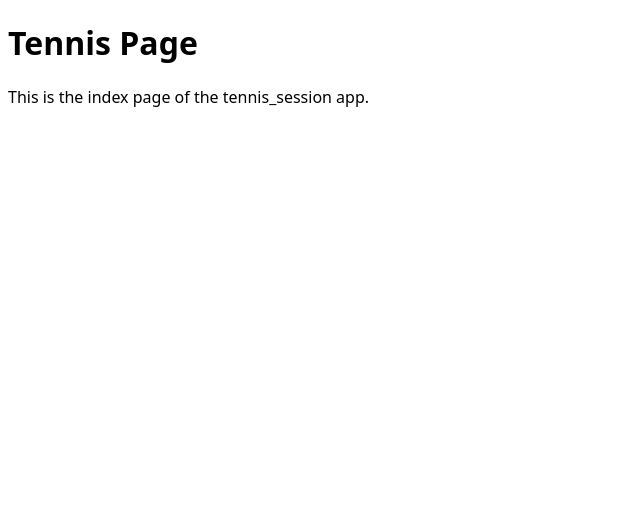
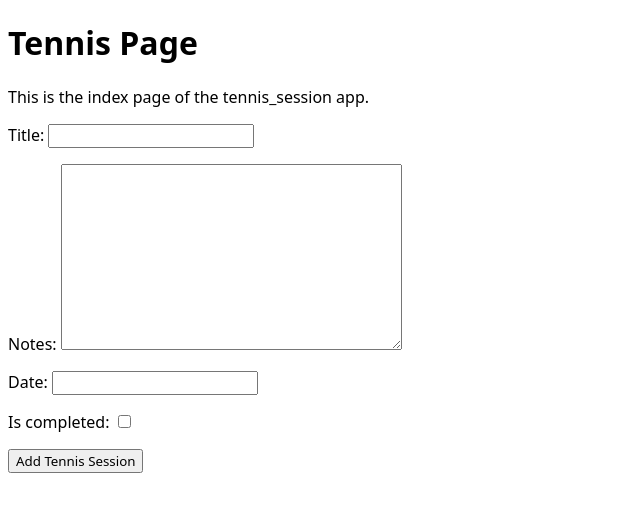
Before and after one commit to worthyag/SixLove, a Django app: page / in a window 1280 px wide. Shown: the top 512 px of the page, without its empty margins (0-640 px from the left). Run offline with Django 5.2, Linux system fonts and the light colour scheme.

Commit message:
Added a success page.

```diff
--- a/tennis_session_crud_app/project/tennis_session/forms.py
+++ b/tennis_session_crud_app/project/tennis_session/forms.py
@@ -1 +1,16 @@
 from django import forms
+from .models import TennisSession
+
+
+class AddTennisSessionForm(forms.ModelForm):
+    """
+    Creates a tennis session object / add a tennis session to the database.
+    """
+    # title = forms.CharField(max_length=150)
+    # notes = forms.Textarea()
+    # date = forms.DateTimeField()
+    # is_completed = forms.BooleanField()
+
+    class Meta:
+        model = TennisSession
+        fields = ['title', 'notes', 'date', 'is_completed']
--- a/tennis_session_crud_app/project/tennis_session/templates/tennis_session/index.html
+++ b/tennis_session_crud_app/project/tennis_session/templates/tennis_session/index.html
@@ -1,4 +1,11 @@
-{% extends './base.html' %} {% block content %}
+{% extends './base.html' %}
+{% block content %}
 <h1>Tennis Page</h1>
 <p>This is the index page of the <code>tennis_session</code> app.</p>
+
+<form action="" method="post" novalidate>
+  {% csrf_token %}
+  {{ form.as_p }}
+  <input type="submit" value="Add Tennis Session">
+</form>
 {% endblock %}
--- /dev/null
+++ b/tennis_session_crud_app/project/tennis_session/templates/tennis_session/success.html
@@ -0,0 +1,6 @@
+{% extends './base.html' %}
+{% block content %}
+<h1>Success</h1>
+<p>Tennis Session added successfully.</p>
+<a href="{% url 'index' %}"><button>Go to tennis page</button></a>
+{% endblock %}
--- a/tennis_session_crud_app/project/tennis_session/urls.py
+++ b/tennis_session_crud_app/project/tennis_session/urls.py
@@ -2,5 +2,6 @@ from django.urls import path
 from . import views
 
 urlpatterns = [
-    path("", views.index, name="index")
+    path("", views.index, name="index"),
+    path("success/", views.success, name="success"),
 ]
--- a/tennis_session_crud_app/project/tennis_session/views.py
+++ b/tennis_session_crud_app/project/tennis_session/views.py
@@ -1,14 +1,31 @@
-from django.shortcuts import render
+from django.shortcuts import render, redirect
 # from django.http import HttpResponse
+
+from . import forms
 
 # Create your views here.
 
 
 def index(request):
+    if request.method == 'POST':
+        form = forms.AddTennisSessionForm(request.POST)
+
+        if form.is_valid():
+            form.save()
+            return redirect("success")
+
+    # Initialising a new form.
+    form = forms.AddTennisSessionForm()
+
     return render(
         request,
         "./tennis_session/index.html",
         {
             "title": "Tennis Session",
+            "form": form,
         }
     )
+
+
+def success(request):
+    return render(request, "./tennis_session/success.html")
```
